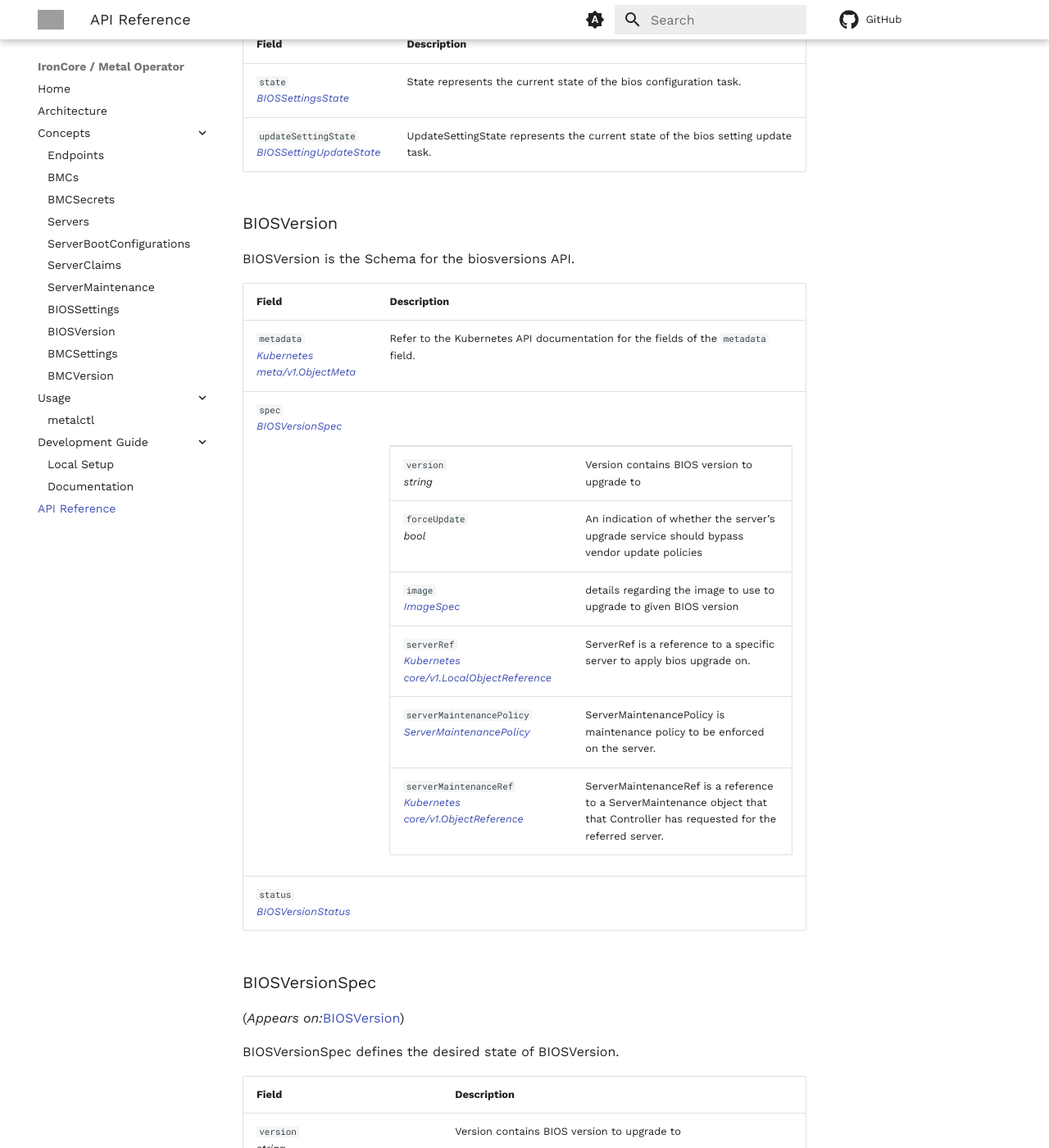
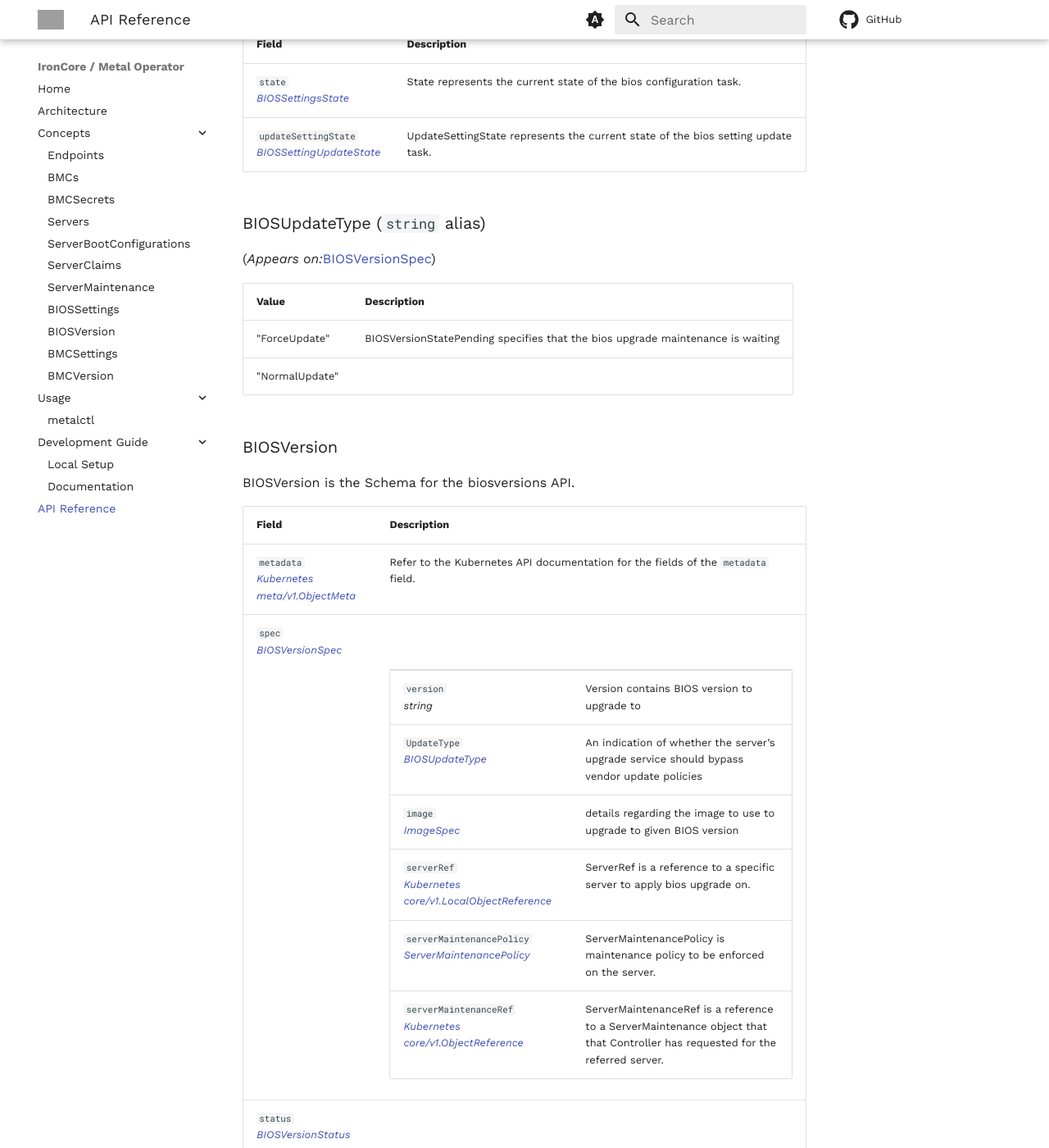
Before and after one commit to ironcore-dev/metal-operator, an MkDocs documentation site: the page built from docs/api-reference/api.md, in a window 1280 px wide and 1400 px high, scrolled down 2947 px. Shown: the whole window at 82% size. Built offline with MkDocs 1.6.1 and Material for MkDocs 9.7.7, drawn with Linux system fonts in a browser that asks for light colours; comment, search, counter and statistics services are not loaded; some of the changed text lies outside the part shown; grey boxes are pictures that could not be loaded.

Commit message:
remove bool from Spec and update finalizers

```diff
--- a/docs/api-reference/api.md
+++ b/docs/api-reference/api.md
@@ -310,6 +310,27 @@ BIOSSettingUpdateState
 </tr>
 </tbody>
 </table>
+<h3 id="metal.ironcore.dev/v1alpha1.BIOSUpdateType">BIOSUpdateType
+(<code>string</code> alias)</h3>
+<p>
+(<em>Appears on:</em><a href="#metal.ironcore.dev/v1alpha1.BIOSVersionSpec">BIOSVersionSpec</a>)
+</p>
+<div>
+</div>
+<table>
+<thead>
+<tr>
+<th>Value</th>
+<th>Description</th>
+</tr>
+</thead>
+<tbody><tr><td><p>&#34;ForceUpdate&#34;</p></td>
+<td><p>BIOSVersionStatePending specifies that the bios upgrade maintenance is waiting</p>
+</td>
+</tr><tr><td><p>&#34;NormalUpdate&#34;</p></td>
+<td></td>
+</tr></tbody>
+</table>
 <h3 id="metal.ironcore.dev/v1alpha1.BIOSVersion">BIOSVersion
 </h3>
 <div>
@@ -363,9 +384,11 @@ string
 </tr>
 <tr>
 <td>
-<code>forceUpdate</code><br/>
-<em>
-bool
+<code>UpdateType</code><br/>
+<em>
+<a href="#metal.ironcore.dev/v1alpha1.BIOSUpdateType">
+BIOSUpdateType
+</a>
 </em>
 </td>
 <td>
@@ -470,9 +493,11 @@ string
 </tr>
 <tr>
 <td>
-<code>forceUpdate</code><br/>
-<em>
-bool
+<code>UpdateType</code><br/>
+<em>
+<a href="#metal.ironcore.dev/v1alpha1.BIOSUpdateType">
+BIOSUpdateType
+</a>
 </em>
 </td>
 <td>
```
Also changed, not shown: 5 other files.
